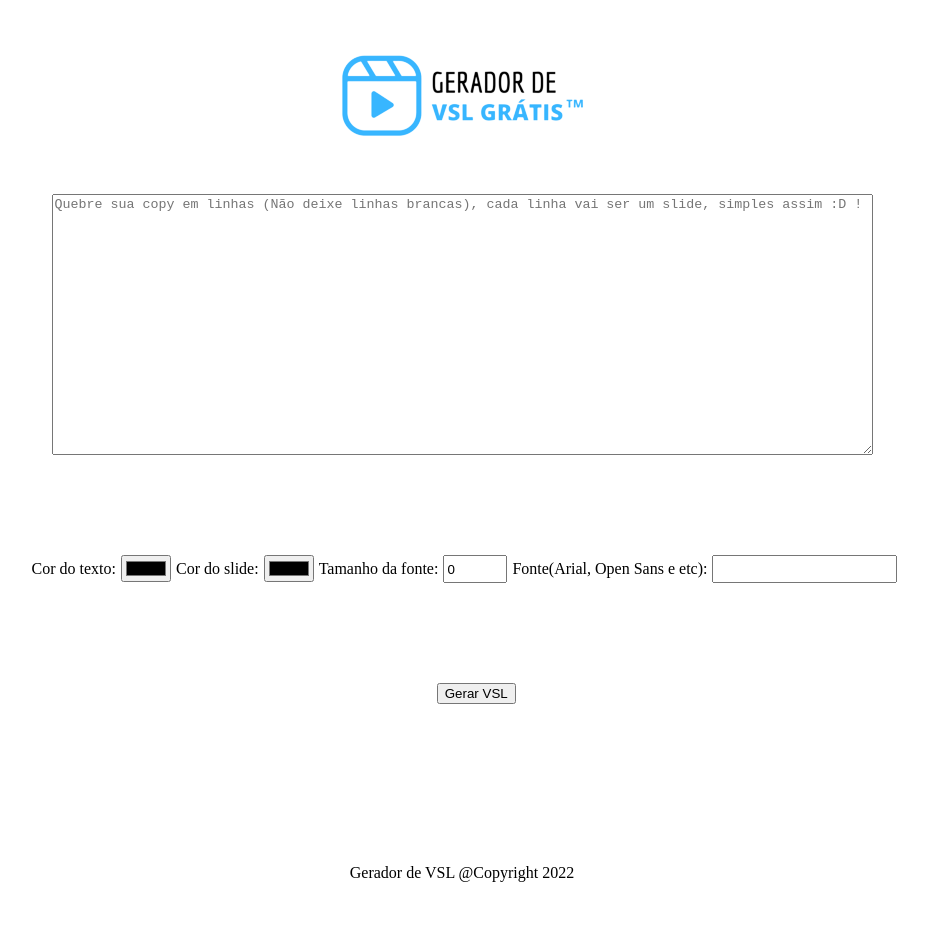
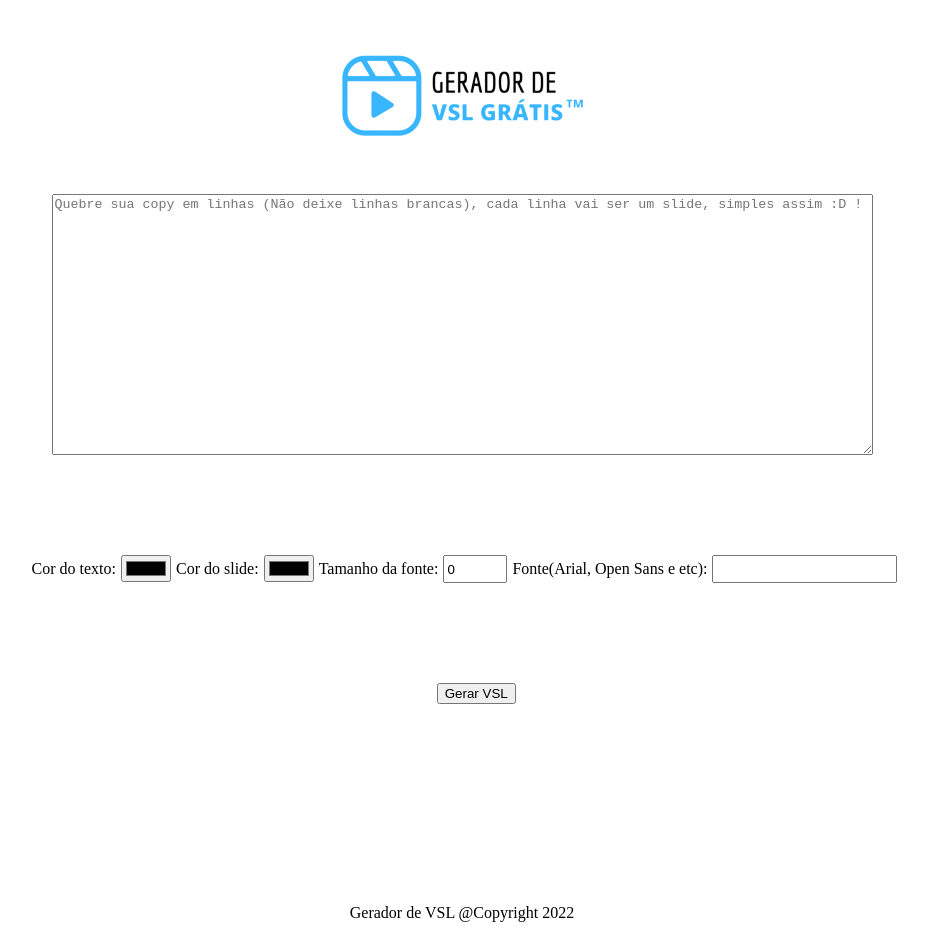
Before and after one commit to RafaelBamberg/VSL-Generator, a React (Create React App) app: page / in a window 1280 px wide. Shown: the whole page, without its empty margins (178-1106 px from the left). Before the commit the page ends 890 px from the top, so only its background shows below. Built offline with nearby package versions, Linux system fonts and the light colour scheme.

Commit message:
full project

```diff
--- a/src/index.css
+++ b/src/index.css
@@ -18,14 +18,14 @@
  .area-buttons {
      display: flex;
      justify-content: center;
-     margin-top: 100px
+     margin-top: 100px;
  }
 
  .footter-content {
      display: flex;
      justify-content: center;
      position: bottom;
-     margin-top: 160px
+     margin-top: 200px
  }
 
  .generation-button {
```
